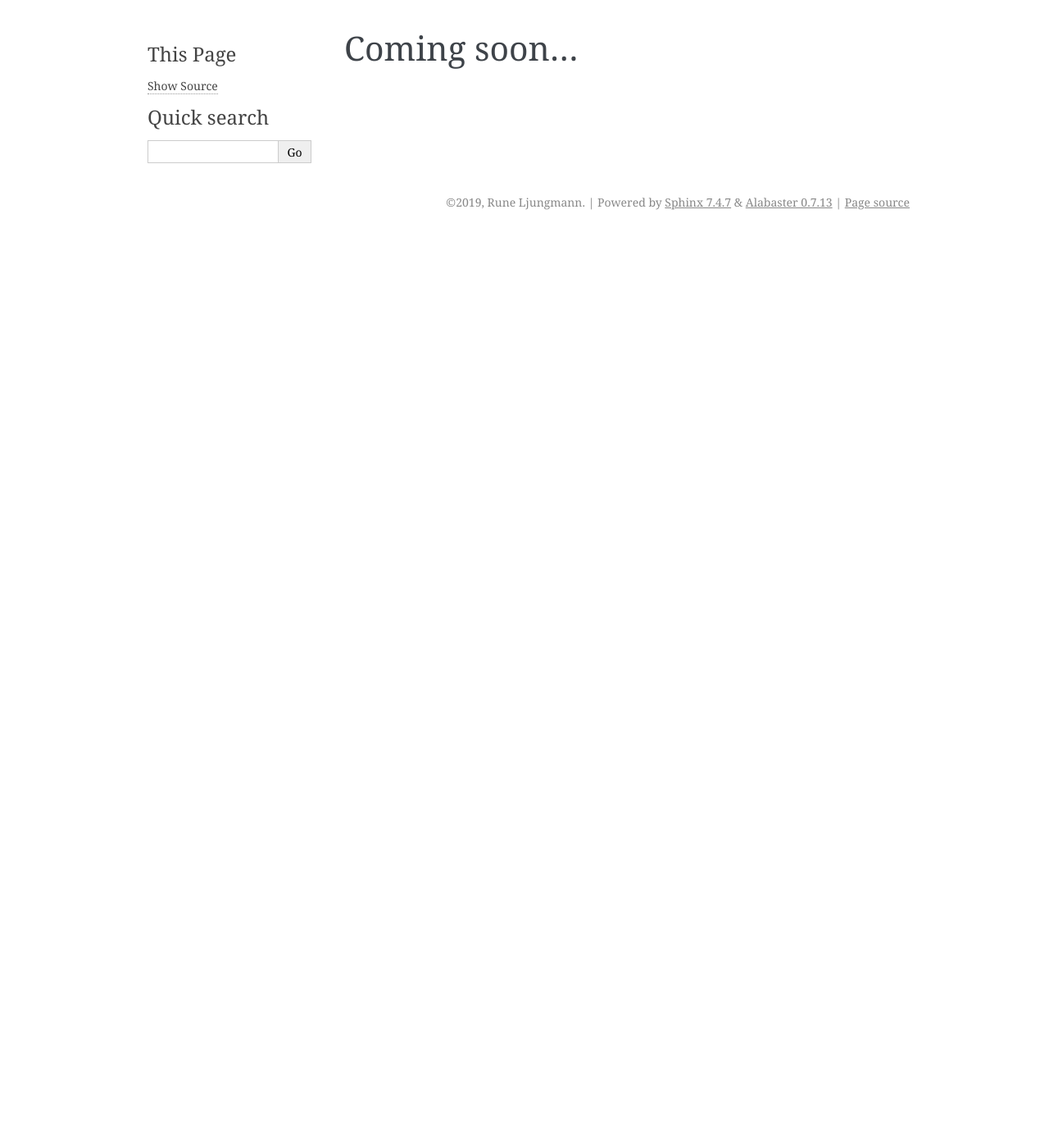
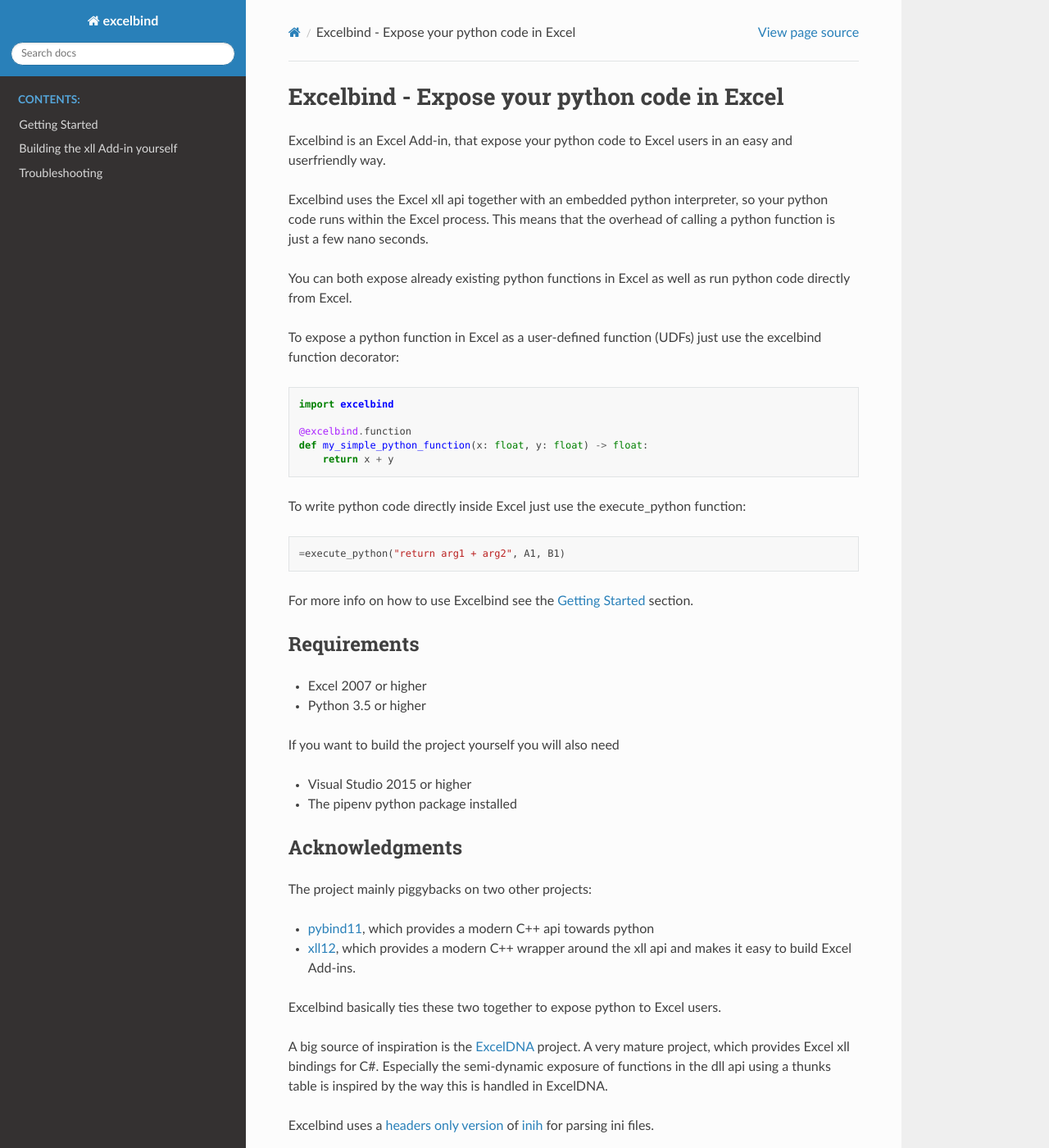
Before and after one commit to RuneLjungmann/excelbind, a Sphinx documentation site: the page built from docs/index.rst, in a window 1280 px wide and 1400 px high. Shown: the whole window at 82% size. Built offline with Sphinx 7.4.7 and the Read the Docs theme 2.0.0, drawn with Linux system fonts in a browser that asks for light colours; some of the changed text lies outside the part shown.

Commit message:
Added some documentation

```diff
--- /dev/null
+++ b/docs/building.rst
@@ -0,0 +1,45 @@
+Building the xll Add-in yourself
+================================
+
+
+Initial configuration
+---------------------
+Out of the box, the project configuration assumes you are using Visual Studio 2019 and Python 3.7 and that python is installed in the directory C:\python37 (C:\python37_x64 for x64).
+
+If this is not the case, you will have to make some minor adjustment to the project and property files.
+
+If you use an older version of Visual Studio you will have to change the 'PlatformToolset' property to v140 (Visual Studio 2015) or v141 (Visual Studio 2017).
+
+If you are using an older version of python, or python is not installed in the expected location, you need to update the path in the properties files in excelbind/src/excelbind/project_properties
+
+Building the xll Add-in
+-----------------------
+You can either open the solution file directly in the Visual Studio IDE and build there, or build from the command line.
+
+To do this, start a visual studio command prompt (i.e. run vcvars32.bat as explained in https://docs.microsoft.com/en-us/cpp/build/building-on-the-command-line?view=vs-2019)
+
+Go to the top excelbind folder and type::
+
+    devenv excelbind.sln /build "Release|x86" (...or "Debug|x86", "Release|x64" etc.)
+
+The excelbind.xll is now located in the Release (or Debug) subfolder. For x64 in x64/Release (or x64/Debug).
+
+Running the tests
+-----------------
+If you haven't already done so, start by installing the pipenv tool in your python environment::
+
+    pip install pipenv
+
+Now create the virtual environment used for testing. Go to the top excelbind folder and type::
+
+    pipenv install
+
+You can now run the test by typing::
+
+    pipenv run pytest
+
+The test assumes that you have build the excelbind.xll in x86 release mode.
+You can manually change the tests to use the debug build or one of the x64 builds, by changing the xll path in test/conftest.py.
+
+Note however, that unless you have a debug build of numpy,
+anything that imports numpy in debug mode will fail due to issues loading the underlying numpy dlls.
--- a/docs/conf.py
+++ b/docs/conf.py
@@ -15,6 +15,7 @@
 # import os
 # import sys
 # sys.path.insert(0, os.path.abspath('.'))
+import sphinx_rtd_theme
 
 
 # -- Project information -----------------------------------------------------
@@ -39,6 +40,7 @@
 # extensions coming with Sphinx (named 'sphinx.ext.*') or your custom
 # ones.
 extensions = [
+    'sphinx_rtd_theme'
 ]
 
 # Add any paths that contain templates here, relative to this directory.
@@ -74,7 +76,7 @@
 # The theme to use for HTML and HTML Help pages.  See the documentation for
 # a list of builtin themes.
 #
-html_theme = 'alabaster'
+html_theme = "sphinx_rtd_theme"
 
 # Theme options are theme-specific and customize the look and feel of a theme
 # further.  For a list of options available for each theme, see the
--- /dev/null
+++ b/docs/getting_started.rst
@@ -0,0 +1,40 @@
+Getting Started
+===============
+
+Before you get started, you need Excel and Python installed on your machine.
+
+- You need Excel 2007 or higher and Python 3.5 or higher.
+- Make sure they are either both x86 or x64 - see the :doc:`troubleshooting` section if in doubt.
+- You need the location of Python in your PATH environment variable
+
+You are now ready to get up and running in a few steps:
+
+- You need to set up a config file in your user directory.
+    You can just copy the example config file examples/excelbind.conf to get started.
+    The example file contains explanations of the various settings.
+
+    Your user directory will most likely be something like 'C:/users/<your user name>/'
+
+
+- You need some python functions that you want to run from Excel.
+    As a first exmaple you can just pick the example file examples/excelbind_export.py
+    and copy that to your user directory along with the config file above.
+
+    You can later change the location and name of the python file you want
+    to export by updating the corresponding settings in the config file.
+
+
+- Open Excel and open the excelbind.xll file.
+    The file is either::
+
+        Binaries/x86/excelbind.xll or Binaries/x64/excelbind.xll
+
+    Depending on your Excel and Python installations being x86 or x64.
+
+    If you are in doubt about what to choose look in the :doc:`troubleshooting` section.
+
+    If you want to build the excelbind.xll file from scratch, have a look in the :doc:`building` section.
+
+You can now call one of the python functions from Excel like::
+
+    =excelbind.add(2, 2)
--- a/docs/index.rst
+++ b/docs/index.rst
@@ -1,7 +1,67 @@
-.. excelbind documentation master file, created by
-   sphinx-quickstart on Fri Sep 20 20:34:01 2019.
-   You can adapt this file completely to your liking, but it should at least
-   contain the root `toctree` directive.
 
-Coming soon...
-==============
+Excelbind - Expose your python code in Excel
+============================================
+
+Excelbind is an Excel Add-in, that expose your python code to Excel users in an easy and userfriendly way.
+
+Excelbind uses the Excel xll api together with an embedded python interpreter,
+so your python code runs within the Excel process. This means that the overhead of calling a python function is just a few nano seconds.
+
+You can both expose already existing python functions in Excel as well as run python code directly from Excel.
+
+To expose a python function in Excel as a user-defined function (UDFs) just use the excelbind function decorator::
+
+    import excelbind
+
+    @excelbind.function
+    def my_simple_python_function(x: float, y: float) -> float:
+        return x + y
+
+To write python code directly inside Excel just use the execute_python function::
+
+    =execute_python("return arg1 + arg2", A1, B1)
+
+For more info on how to use Excelbind see the :doc:`getting_started` section.
+
+Requirements
+------------
+- Excel 2007 or higher
+- Python 3.5 or higher
+
+If you want to build the project yourself you will also need
+
+- Visual Studio 2015 or higher
+- The pipenv python package installed
+
+Acknowledgments
+---------------
+The project mainly piggybacks on two other projects:
+
+- `pybind11 <https://github.com/pybind/pybind11>`_, which provides a modern C++ api towards python
+- `xll12 <https://github.com/keithalewis/xll12>`_, which provides a modern C++ wrapper around the xll api and makes it easy to build Excel Add-ins.
+
+Excelbind basically ties these two together to expose python to Excel users.
+
+A big source of inspiration is the
+`ExcelDNA <https://github.com/Excel-DNA/ExcelDna>`_ project.
+A very mature project, which provides Excel xll bindings for C#.
+Especially the semi-dynamic exposure of functions in the dll api
+using a thunks table is inspired by the way this is handled in ExcelDNA.
+
+Excelbind uses a `headers only version <https://github.com/jtilly/inih>`_
+of `inih <https://github.com/benhoyt/inih>`_ for parsing ini files.
+
+There are at least two other projects solving a similar problem to Excelbind:
+
+- `xlwings <https://www.xlwings.org/>`_ using a COM-server approach rather than using xll+an embedded interpreter.
+- `pyxll <https://www.pyxll.com/>`_ which is closed-source.
+
+
+.. toctree::
+   :hidden:
+   :maxdepth: 2
+   :caption: Contents:
+
+   getting_started
+   building
+   troubleshooting
--- /dev/null
+++ b/docs/troubleshooting.rst
@@ -0,0 +1,27 @@
+Troubleshooting
+===============
+
+- When you open the excelbind.xll in Excel, you get the error: 'The file format and extension of 'excelbind.xll' does not match...
+    This is usually because the xll can't find a dependency. Most likely you don't have your Python installation in your path, or there is a mismatch between the xll and the python installation in your path. I.e. one is x86 and the other x64.
+
+- I don't know if I should use the x86 or x64 version of excelbind.xll
+    Basically this is determined by your Excel installation.
+
+    The way to identify if your Excel installation is x86 or x64 differs
+    a bit between different Excel versions.
+    In Excel 365 you go File -> Account -> About Excel and then line 2 will tell you if it is a
+    32-bit installation (= x86) or a 64-bit installation (= x64).
+
+    Note that your Python installation (the one in your PATH) needs to match the Excel installation.
+
+    To identify what Python installation you are running, open a command prompt and type::
+
+        python
+
+    Then the first line will say if it is 32-bit (= x86) or 64-bit (= x64).
+
+- You get a build error 'The project file ".../src/thirdparty/xll12/xll12.vcxproj" was not found.
+    You most likely didn't pull the git submodules in src/thirdparty.
+
+- You get a popup with an import error related to numpy when you load the excelbind.xll. The error message contains 'No module named "numpy.core._multiarray_umath"'
+    This happens when you import numpy from a debug build. You will either have to skip the import while debugging, use release build or maybe try to build numpy manually in debug mode.
```
Also changed, not shown: 2 other files.
